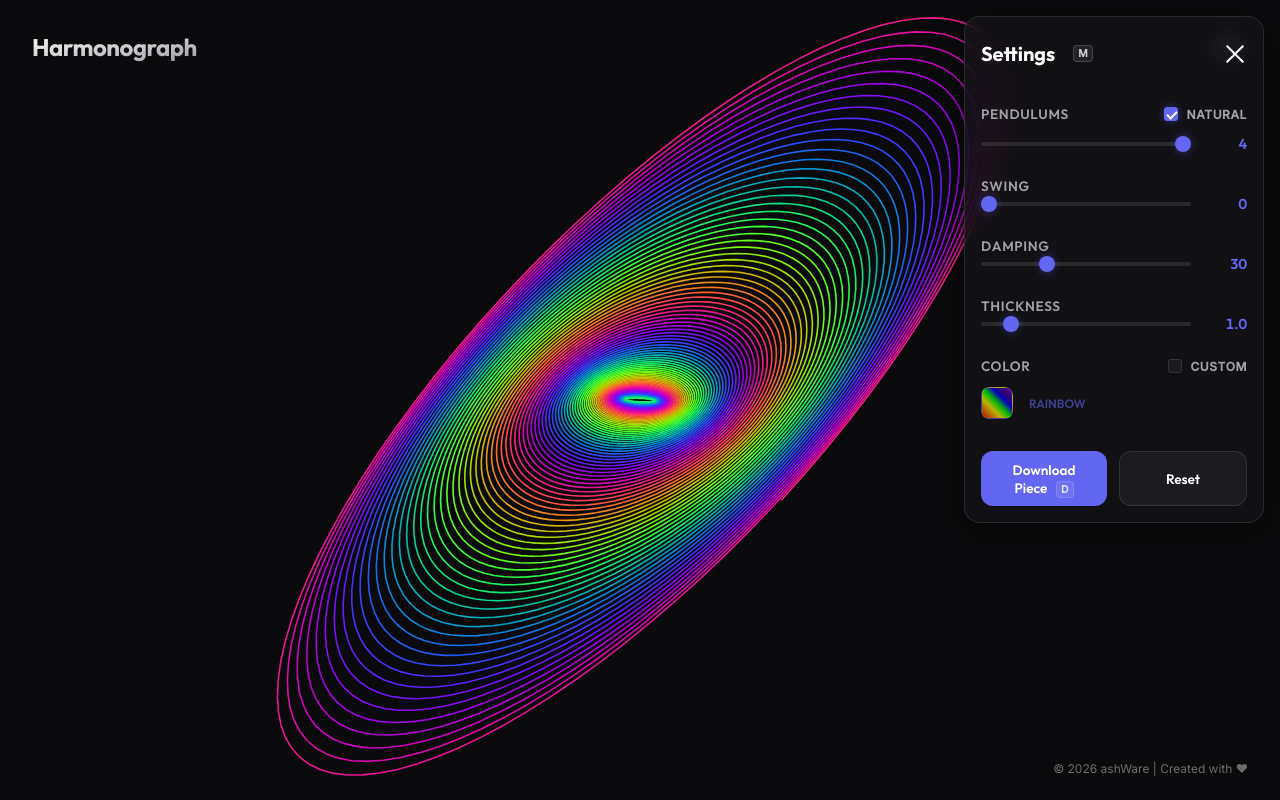
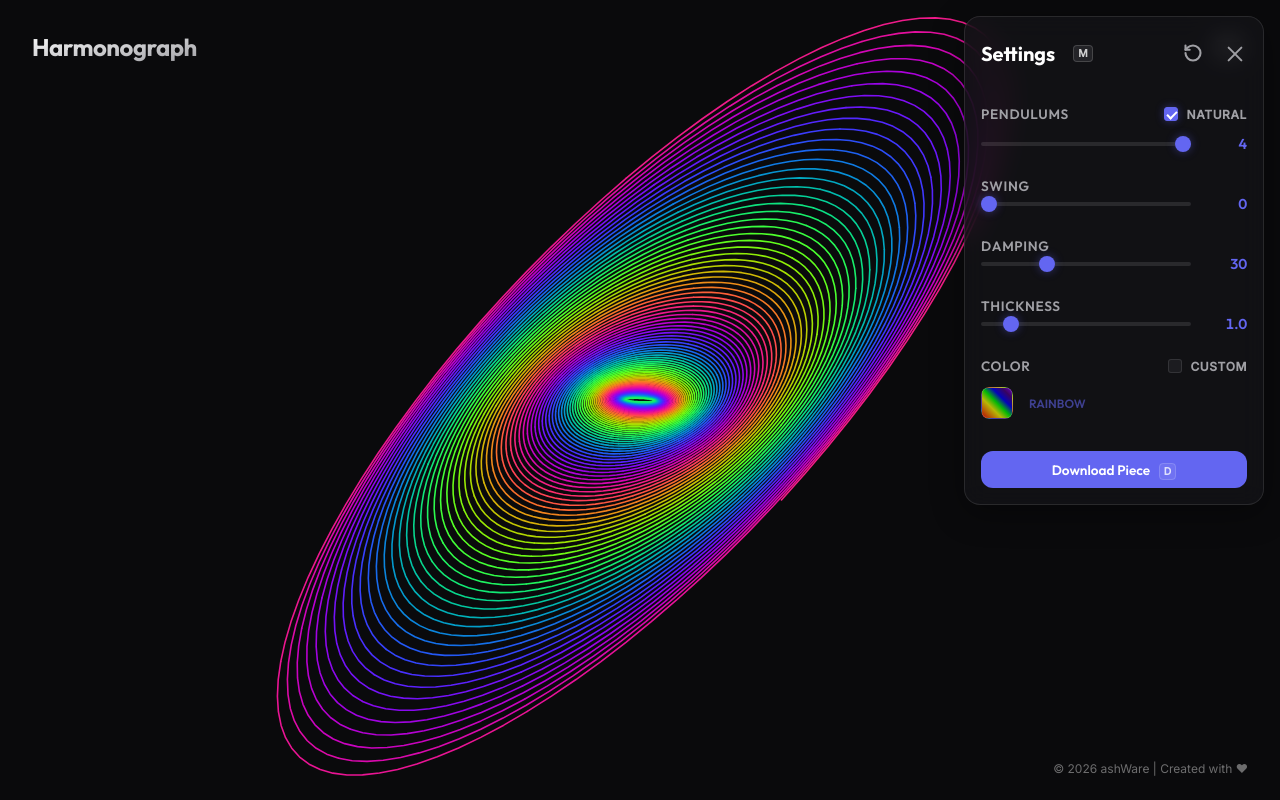
Before and after one commit to Esger/harmonograph, a plain HTML site: page index.html in a window 1280 px wide. Both pictures are taken after a click on the button "Open Settings". Drawn offline with Linux system fonts and the light colour scheme.

Commit message:
feat: move reset button to menu header as icon and fix redraw bug

```diff
--- a/css/screen.css
+++ b/css/screen.css
@@ -149,8 +149,15 @@ body {
     gap: 0.75rem;
 }
 
+.header-actions {
+    display: flex;
+    align-items: center;
+    gap: 0.25rem;
+    margin-right: -0.5rem;
+}
+
+.icon-btn,
 .close-btn {
-    position: relative;
     background: transparent;
     border: none;
     cursor: pointer;
@@ -158,7 +165,24 @@ body {
     display: flex;
     align-items: center;
     justify-content: center;
-    margin-right: -0.5rem;
+    color: var(--text-secondary);
+    border-radius: 8px;
+    transition: all 0.2s ease;
+}
+
+.icon-btn:hover,
+.close-btn:hover {
+    color: var(--text-primary);
+    background: rgba(255, 255, 255, 0.08);
+}
+
+.icon-btn:active {
+    transform: scale(0.9);
+}
+
+.reset-icon {
+    width: 20px;
+    height: 20px;
 }
 
 .close-icon {
@@ -170,12 +194,15 @@ body {
 
 .close-icon span {
     display: block;
-    width: 100%;
+    width: 20px;
+    /* Slightly smaller to match SVG scale */
     height: 2px;
-    background-color: var(--text-primary);
+    background-color: currentColor;
     position: absolute;
     top: 50%;
+    left: 2px;
     border-radius: 1px;
+    transition: background-color 0.2s ease;
 }
 
 .close-icon span:first-child {
--- a/index.html
+++ b/index.html
@@ -50,12 +50,20 @@
                    popover>
                 <header class="panel-header">
                     <h2>Settings <span class="shortcut-hint">M</span></h2>
+                    <div class="header-actions">
+                        <button id="resetBtn" class="icon-btn" aria-label="Reset Settings">
+                            <svg class="reset-icon" viewBox="0 0 24 24" fill="none" stroke="currentColor" stroke-width="2.5" stroke-linecap="round" stroke-linejoin="round">
+                                <path d="M3 12a9 9 0 1 0 9-9 9.75 9.75 0 0 0-6.74 2.74L3 8"></path>
+                                <path d="M3 3v5h5"></path>
+                            </svg>
+                        </button>
                         <button class="close-btn" popovertarget="controls" aria-label="Close Settings">
                             <span class="close-icon">
                                 <span></span>
                                 <span></span>
                             </span>
                         </button>
+                    </div>
                 </header>
                 <section class="control-group">
                     <div class="control-header">
@@ -114,7 +122,6 @@
                     <button id="downloadBtn" class="btn btn-primary">
                         Download Piece <span class="shortcut-hint">D</span>
                     </button>
-                    <button id="resetBtn" class="btn btn-secondary">Reset</button>
                 </footer>
             </aside>
 
--- a/js/harmonograph.js
+++ b/js/harmonograph.js
@@ -374,8 +374,9 @@ class Harmonograph {
 
         // Update Displays
         Object.keys(this.displays).forEach(key => {
+            if (key === 'color') return; // Handled above
             const val = this.inputs[key].value;
-            this.displays[key].textContent = key === 'dimensions' || key === 'damping' ?
+            this.displays[key].textContent = (key === 'dimensions' || key === 'damping') ?
                 parseInt(val) : parseFloat(val).toFixed(2);
         });
 
```
Lines whose indentation alone changed are shown as unchanged.
